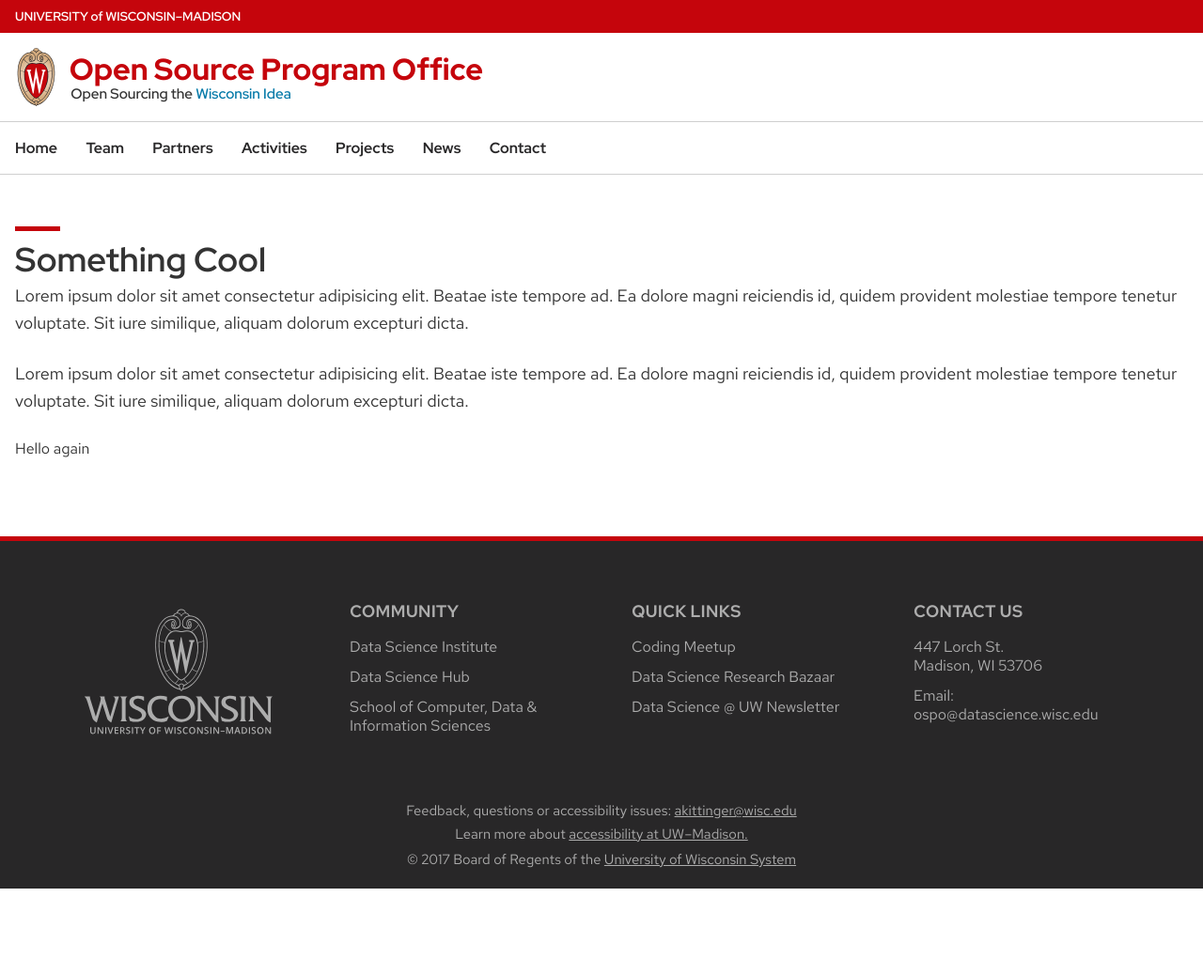
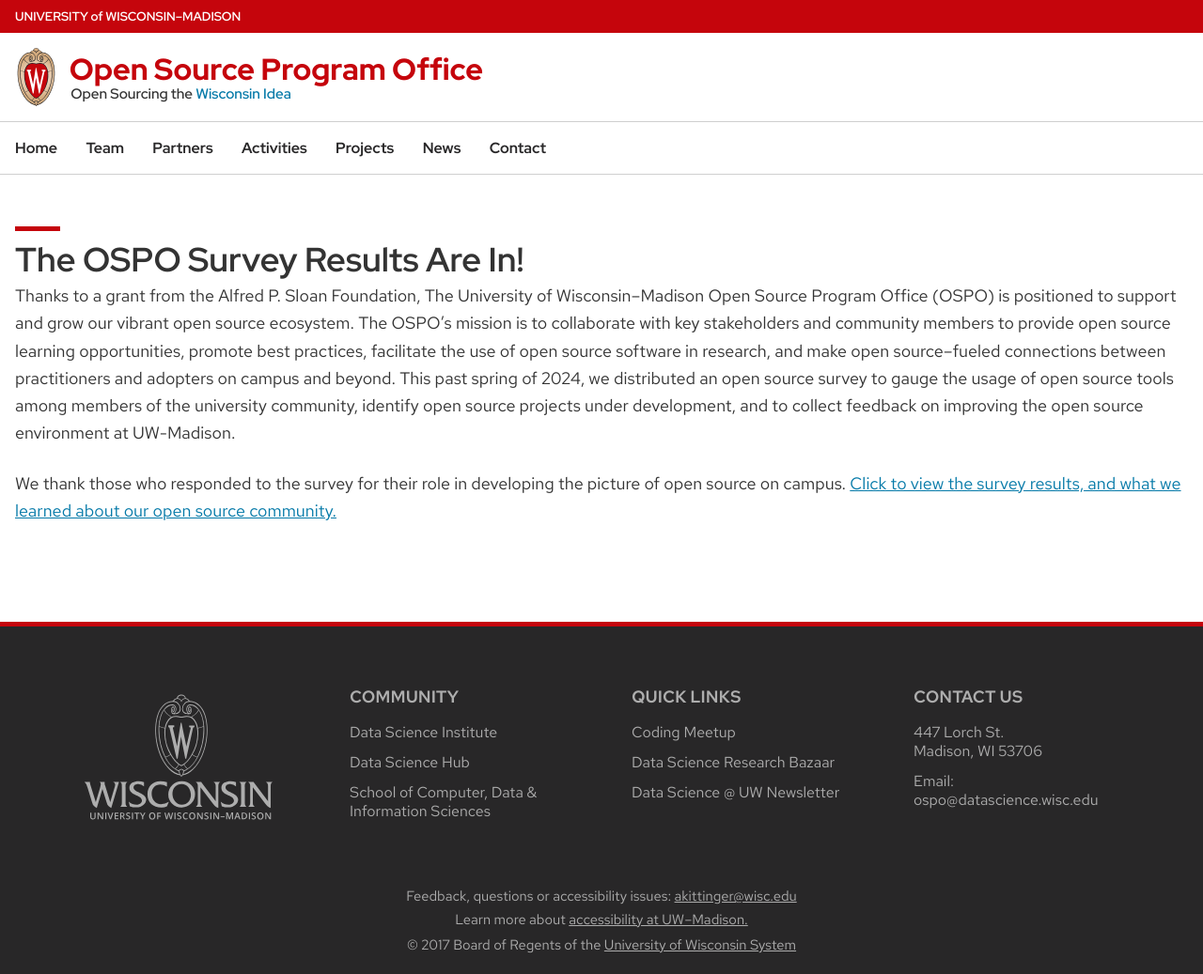
Before and after one commit to UW-Madison-DSI/ospo.wisc.edu-version-1.0, a Jekyll site: the page built from _posts/2024-07-03-ospo-survey.html, in a window 1280 px wide. Shown: the whole page at 94% size. Built offline with Jekyll 4.4.1, drawn with Linux system fonts in a browser that asks for light colours; some web fonts are replaced; before the commit the page ends 946 px from its top, so only the background shows below that.

Commit message:
Update 2024-07-03-ospo-survey.html

```diff
--- a/_posts/2024-07-03-ospo-survey.html
+++ b/_posts/2024-07-03-ospo-survey.html
@@ -1,14 +1,12 @@
 ---
 layout: default
-title: "Second News"
+title: "OSPO Survey"
 date: 2024-02-13 09:27:10 -0600
 categories: news
 ---
-<h1 class="uw-mini-bar">Something Cool</h1>
+<h1 class="uw-mini-bar">The OSPO Survey Results Are In!</h1>
 
-<p>Lorem ipsum dolor sit amet consectetur adipisicing elit. Beatae iste tempore ad. Ea dolore magni reiciendis id, quidem provident molestiae tempore tenetur voluptate. Sit iure similique, aliquam dolorum excepturi dicta.</p>
+<p>Thanks to a grant from the Alfred P. Sloan Foundation, The University of Wisconsin–Madison Open Source Program Office (OSPO) is positioned to support and grow our vibrant open source ecosystem. The OSPO’s mission is to collaborate with key stakeholders and community members to provide open source learning opportunities, promote best practices, facilitate the use of open source software in research, and make open source–fueled connections between practitioners and adopters on campus and beyond.
+This past spring of 2024, we distributed an open source survey to gauge the usage of open source tools among members of the university community, identify open source projects under development, and to collect feedback on improving the open source environment at UW-Madison.</p>
 
-<p>Lorem ipsum dolor sit amet consectetur adipisicing elit. Beatae iste tempore ad. Ea dolore magni reiciendis id, quidem provident molestiae tempore tenetur voluptate. Sit iure similique, aliquam dolorum excepturi dicta.</p>
-
-
-Hello again
+<p>We thank those who responded to the survey for their role in developing the picture of open source on campus. <a href="https://uw-madison-dsi.github.io/open_source_survey_results/">Click to view the survey results, and what we learned about our open source community.</a></p>
```
